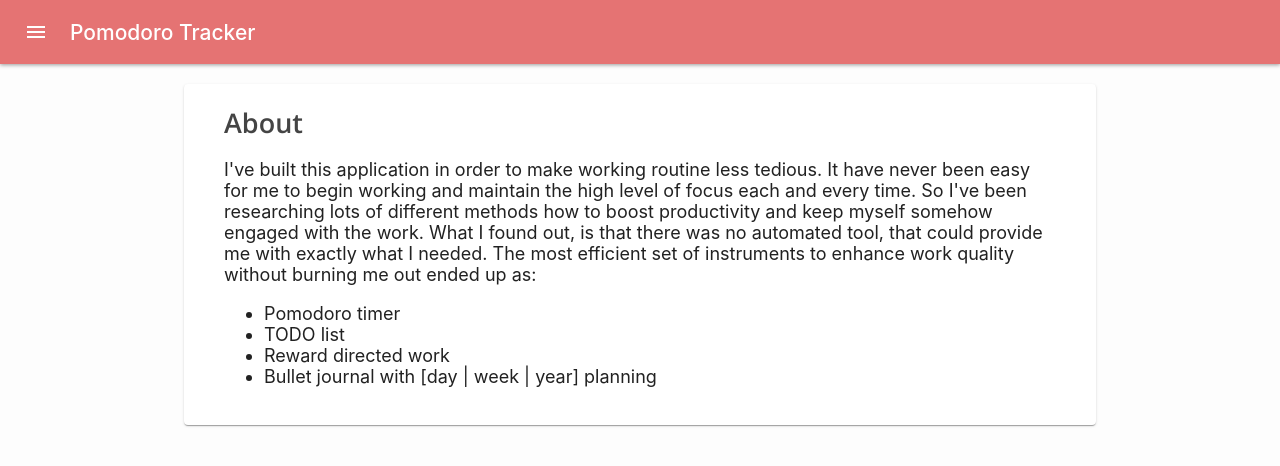
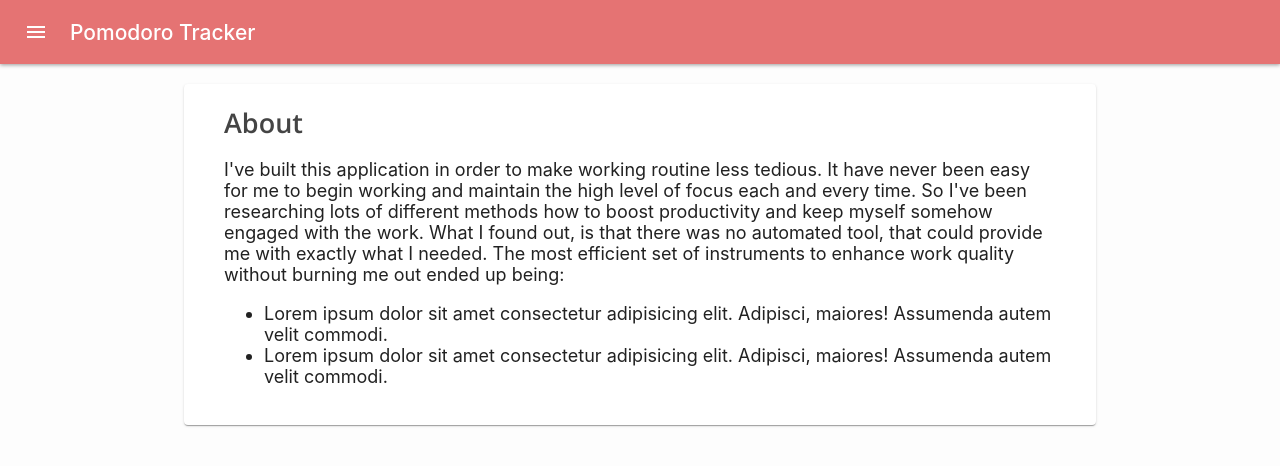
Before and after one commit to SirPeace/pomodoro-tracker, a React (Create React App) app: page /about in a window 1280 px wide. Shown: the top 466 px of the page. Built offline with nearby package versions, Linux system fonts and the light colour scheme.

Commit message:
Change text on about page

```diff
--- a/src/pages/AboutPage/AboutPage.jsx
+++ b/src/pages/AboutPage/AboutPage.jsx
@@ -20,14 +20,18 @@ export default function AboutPage() {
             keep myself somehow engaged with the work. What I found out, is that
             there was no automated tool, that could provide me with exactly what
             I needed. The most efficient set of instruments to enhance work
-            quality without burning me out ended up as:
+            quality without burning me out ended up being:
           </p>
 
           <ul className={classes.body__text}>
-            <li>Pomodoro timer</li>
-            <li>TODO list</li>
-            <li>Reward directed work</li>
-            <li>Bullet journal with [day | week | year] planning</li>
+            <li>
+              Lorem ipsum dolor sit amet consectetur adipisicing elit. Adipisci,
+              maiores! Assumenda autem velit commodi.
+            </li>
+            <li>
+              Lorem ipsum dolor sit amet consectetur adipisicing elit. Adipisci,
+              maiores! Assumenda autem velit commodi.
+            </li>
           </ul>
         </Paper>
       </Container>
```
